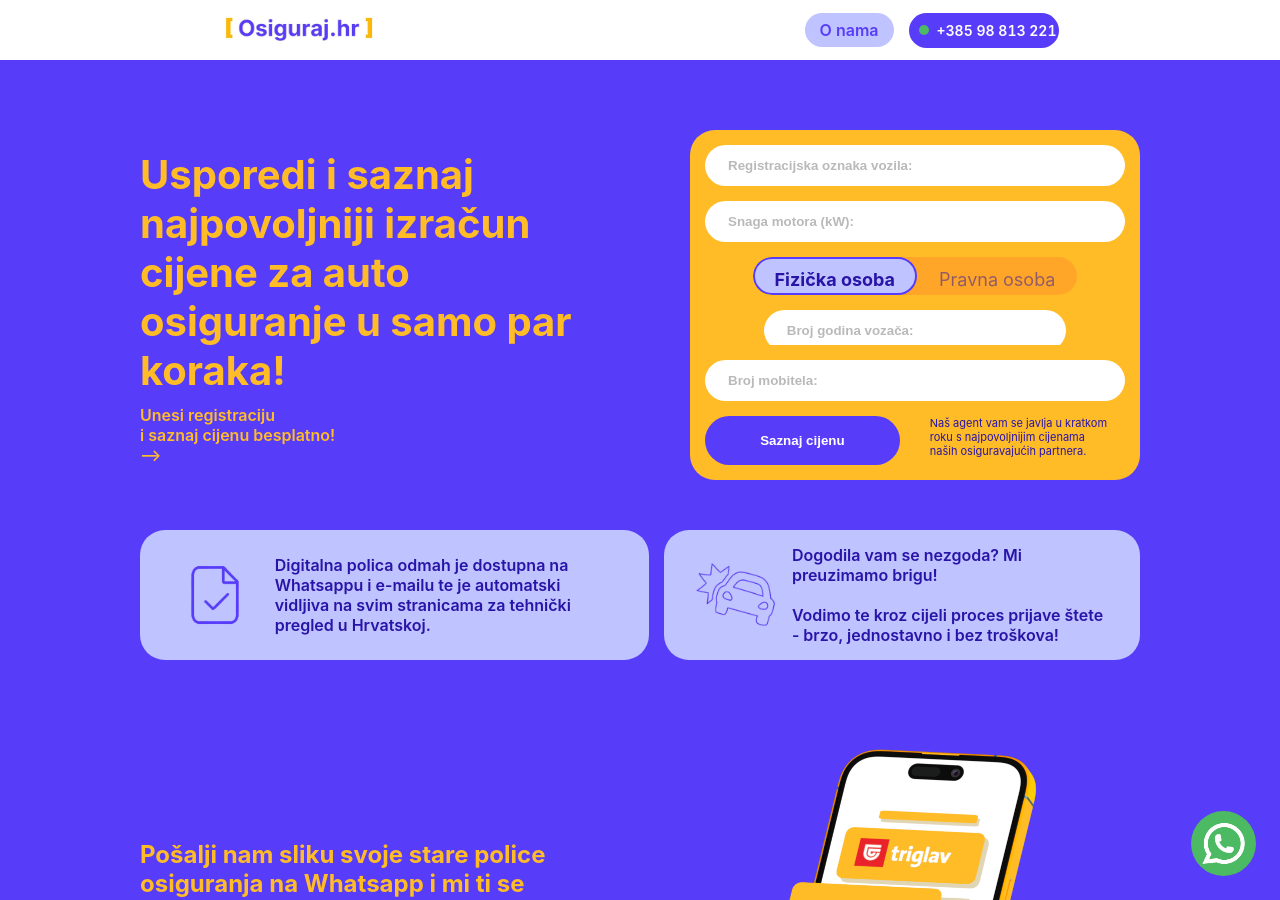
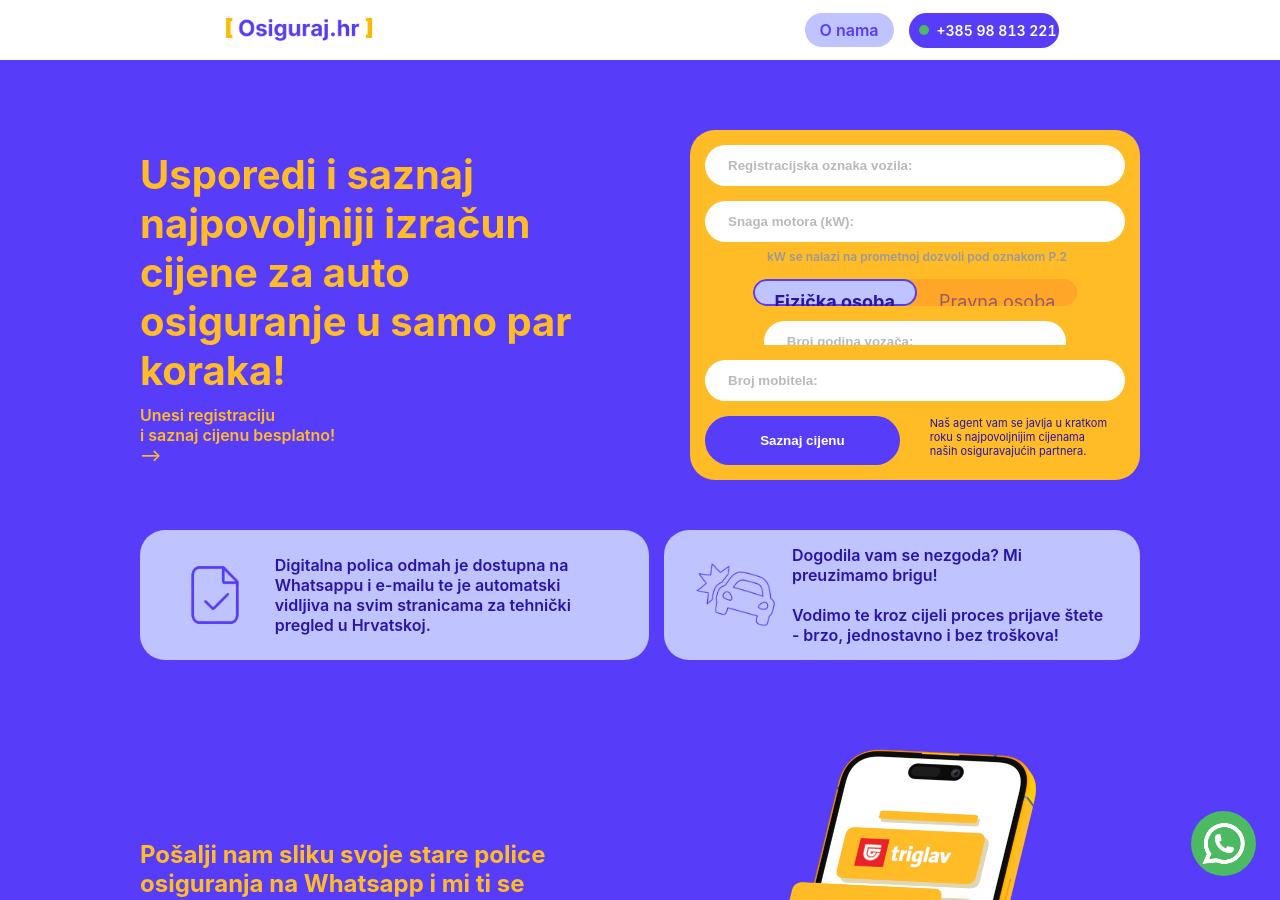
Before and after one commit to Filip-Gale/OsigurajHR, a Jekyll site: the page built from index.html, in a window 1280 px wide and 900 px high. Built offline with Jekyll 4.4.1, drawn with Linux system fonts in a browser that asks for light colours.

Commit message:
Add kW hint (P.2 prometna dozvola)

```diff
--- a/index.html
+++ b/index.html
@@ -208,6 +208,7 @@ height="0" width="0" style="display:none;visibility:hidden"></iframe></noscript>
                 <input class="round" type="text" name="username" id="registracija-input" placeholder="Registracijska oznaka vozila:" required>
 
                 <input class="round" type="number" name="snagaMotora" id="snagaMotora-input" min="1" max="1000" placeholder="Snaga motora (kW):" required>
+                <small style="color:#999;font-size:12px;margin-top:-8px;display:block;padding-left:4px;">kW se nalazi na prometnoj dozvoli pod oznakom P.2</small>
 
                 <div class="segmented-control round" id="user-type-group">
                     <input type="radio" id="fiz" name="user-type" value="fizicka_osoba" checked>
```
